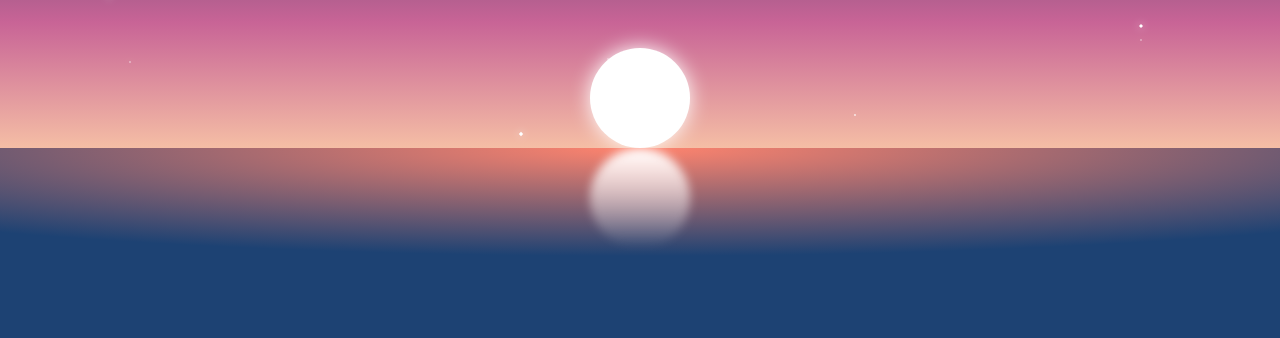
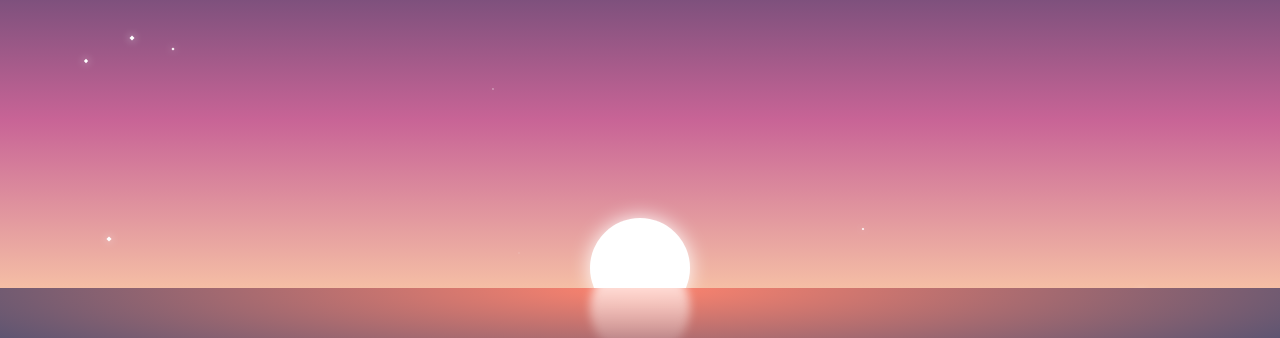
Before and after one commit to alkhdaniel/awesome-portfolio, a Gatsby site: page / in a window 1280 px wide. Shown: the part 272-610 px from the top of the page. Built offline with nearby package versions, Linux system fonts and the light colour scheme; Gatsby itself is replaced by a stand-in of ours.

Commit message:
parameter tweaks

```diff
--- a/src/components/about.tsx
+++ b/src/components/about.tsx
@@ -2,6 +2,7 @@ import React from 'react'
 import styled from "styled-components"
 
 const AboutContainer = styled.div`
+    min-height:100vh;
     width: var(--mainWidth);
     margin:auto;
     padding:var(--padding)
--- a/src/components/contact.tsx
+++ b/src/components/contact.tsx
@@ -2,13 +2,16 @@ import React from 'react'
 import styled from "styled-components"
 
 const ContactContainer = styled.div`
+    background:var(--backgroundInitial2);
+`;
+const Content = styled.div`
     width: var(--mainWidth);
     margin:auto;
-    padding:var(--padding)
-`;
+    padding:var(--padding);
+`
 const Title = styled.h2`
     text-align:center;
-    color: var(--titleColor)
+    color: var(--titleColor);
 `;
 const ContactList = styled.div`
     display:flex;
@@ -24,12 +27,14 @@ const Contact = styled.div`
 const Header = ({ links }) => {
   return (
     <ContactContainer>
-        <Title>Contact</Title>
-        <ContactList>
-            {links.map((link) =>
-                <a href={link.url}>{link.text}</a>
-            )}
-        </ ContactList>
+        <Content>
+            <Title>Contact</Title>
+            <ContactList>
+                {links.map((link) =>
+                    <a href={link.url}>{link.text}</a>
+                )}
+            </ContactList>
+        </Content>
     </ContactContainer>
     )
 }
--- a/src/components/header.tsx
+++ b/src/components/header.tsx
@@ -3,7 +3,7 @@ import styled from "styled-components"
 import StarrySky from "./starrySky"
 
 const HeaderContainer = styled.div`
-	height:75vh;
+	height:100vh;
 	overflow:hidden;
 `;
 const Sky = styled.div`
@@ -11,7 +11,7 @@ const Sky = styled.div`
 	position:relative;
 	z-index:-1;
 	background: linear-gradient(var(--backgroundInitial) 10%, var(--headerGradient1) 40%, var(--headerGradient2) 70%, var(--headerGradient3) 100%);
-	height:70%;
+	height:calc(70% + (var(--offsetY)/40*1%));
 	overflow:hidden;
 }
 `;
@@ -22,8 +22,8 @@ const Sun = styled.div`
 		position:absolute;
 		width:100px;
 		height:100px;
-		bottom: 0px;
-		transform: translateY(calc(var(--offsetY)/5 * 1px));
+		bottom: -30px;
+		transform: translateY(calc(var(--offsetY)/10 * 1px));
 		left: calc(50% - 50px);
 		background: white;
 		overflow:hidden;
@@ -32,7 +32,7 @@ const Sun = styled.div`
 const Title = styled.div`
 	top:30%;
 	position:relative;
-	transform: translateY(calc(var(--offsetY)/2 * 1px));
+	transform: translateY(calc(var(--offsetY)/4 * 1px));
 	text-align:center;
 	color: var(--headerColor);
 	z-index:3;
@@ -40,8 +40,8 @@ const Title = styled.div`
 
 const Water = styled.div`
 	position:relative;
-	background: radial-gradient(calc(80% - (var(--offsetY)/5*0.8%)) calc(60% - (var(--offsetY)/5*0.6%)) at 50% 0%, #ff846e, var(--backgroundInitial));
-	height:30%;
+	background: radial-gradient(calc(80% - (var(--offsetY)/10*0.8%)) calc(60% - (var(--offsetY)/10*0.6%)) at 50% 0%, #ff846e, var(--backgroundInitial));
+	height:calc(30% - (var(--offsetY)/40*1%));
 	overflow:hidden;
 	z-index:2;
 	&:after {						/*sun reflection*/
@@ -52,8 +52,8 @@ const Water = styled.div`
 		position:absolute;
 		width:100px;
 		height:100px;
-		top:0px;
-		transform: translateY(calc(var(--offsetY)/5 * -1px));
+		top:-30px;
+		transform: translateY(calc(var(--offsetY)/10 * -1px));
 		left: calc(50% - 50px);
 		overflow:hidden;
 `;
--- a/src/components/starrySky.tsx
+++ b/src/components/starrySky.tsx
@@ -20,13 +20,13 @@ const StarrySky = props => {
 	window.onresize = updateCanvasSize;
 	function updateCanvasSize() {
 		canvas.width = document.body.offsetWidth;
-		canvas.height = canvas.parentElement.clientHeight;
+		canvas.height = canvas.parentElement.parentElement.clientHeight;
 	}
 	updateCanvasSize();
 
 	let arrStars = []
 	let starCount;
-	canvas.width < 800 ? starCount = 10 : starCount = 20;
+	canvas.width < 800 ? starCount = 15 : starCount = 30;
 
 	function Star(x,y,size,sizeChangeSpeed){
 	    this.x = x;
--- a/src/pages/index.tsx
+++ b/src/pages/index.tsx
@@ -19,6 +19,7 @@ const GlobalStyle = createGlobalStyle`
 	    --titleColor: #f2f2f2;
 	    --textColor: #f2f2f2;
 	    --backgroundInitial: #064273;
+	    --backgroundInitial2: #064273;
 	    --headerGradient1: #614973;
 	    --headerGradient2: #c86496;
 	    --headerGradient3: #f5bea5;
@@ -98,8 +99,6 @@ const GlobalStyle = createGlobalStyle`
 	}
 
 
-
-
     @media only screen and (min-width: 900px) {
 		:root {
 			--mainWidth: 880px;
@@ -111,6 +110,27 @@ const GlobalStyle = createGlobalStyle`
 			font-size:18px;
 			--mainWidth: 1024px;
 		}
+	}
+
+	/* Scrollbar */
+	/* width */
+	::-webkit-scrollbar {
+	  width: 10px;
+	}
+
+	/* Track */
+	::-webkit-scrollbar-track {
+	  background: #303240;
+	}
+
+	/* Handle */
+	::-webkit-scrollbar-thumb {
+	  background: #999;
+	}
+
+	/* Handle on hover */
+	::-webkit-scrollbar-thumb:hover {
+	  background: #555;
 	}
  `
 
@@ -151,7 +171,7 @@ class EasyPortfolio extends React.Component {
 	}
 
 	onScroll = () => {
-		const y = 1 + (window.scrollY || window.pageYOffset) / 150
+		const y = 1 + (window.scrollY || window.pageYOffset) / 500
 		const [r, g, b] = [Math.max(red/y, 29), Math.max(green/y, 31), Math.max(blue/y, 41)].map(Math.round)
 		const [r1, g1, b1] = [Math.max(hg1red/y, 29), Math.max(hg1green/y, 31), Math.max(hg1blue/y, 41)].map(Math.round)
 		const [r2, g2, b2] = [Math.max(hg2red/y, 29), Math.max(hg2green/y, 31), Math.max(hg2blue/y, 41)].map(Math.round)
```
